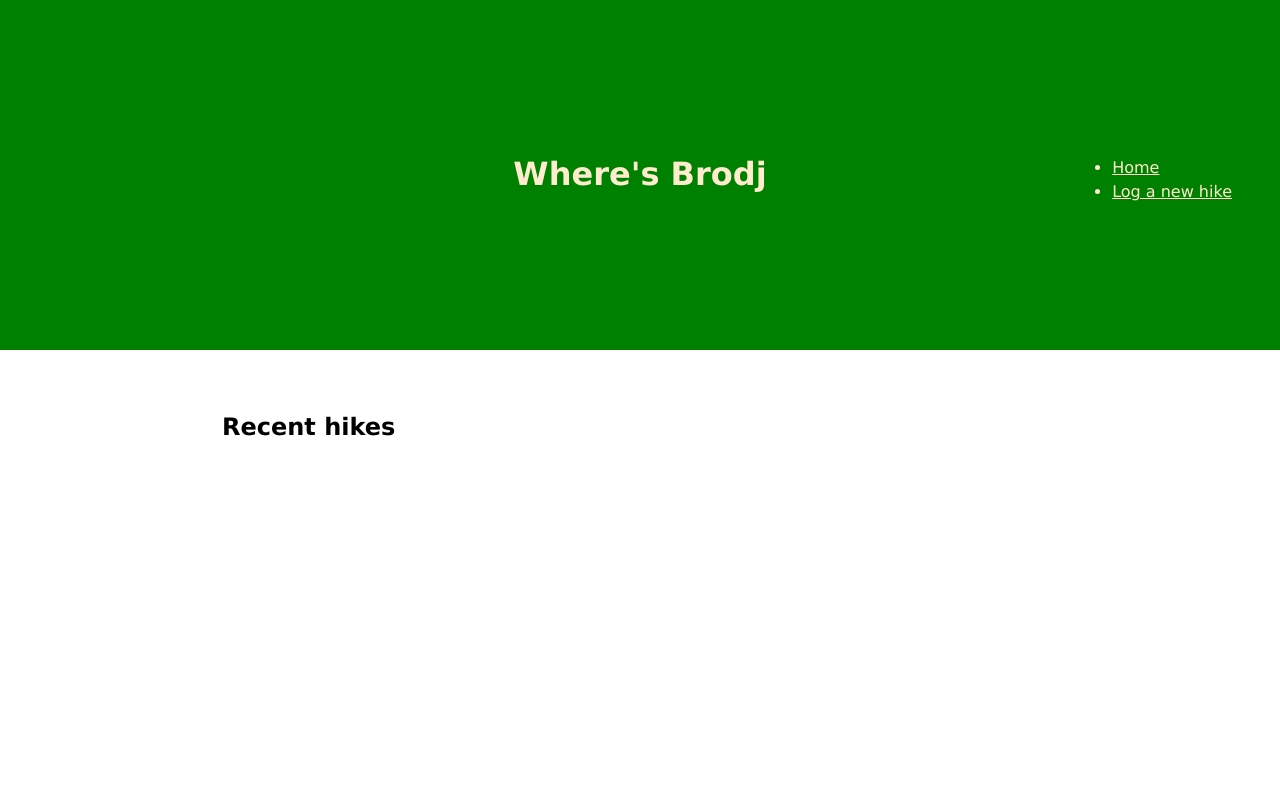
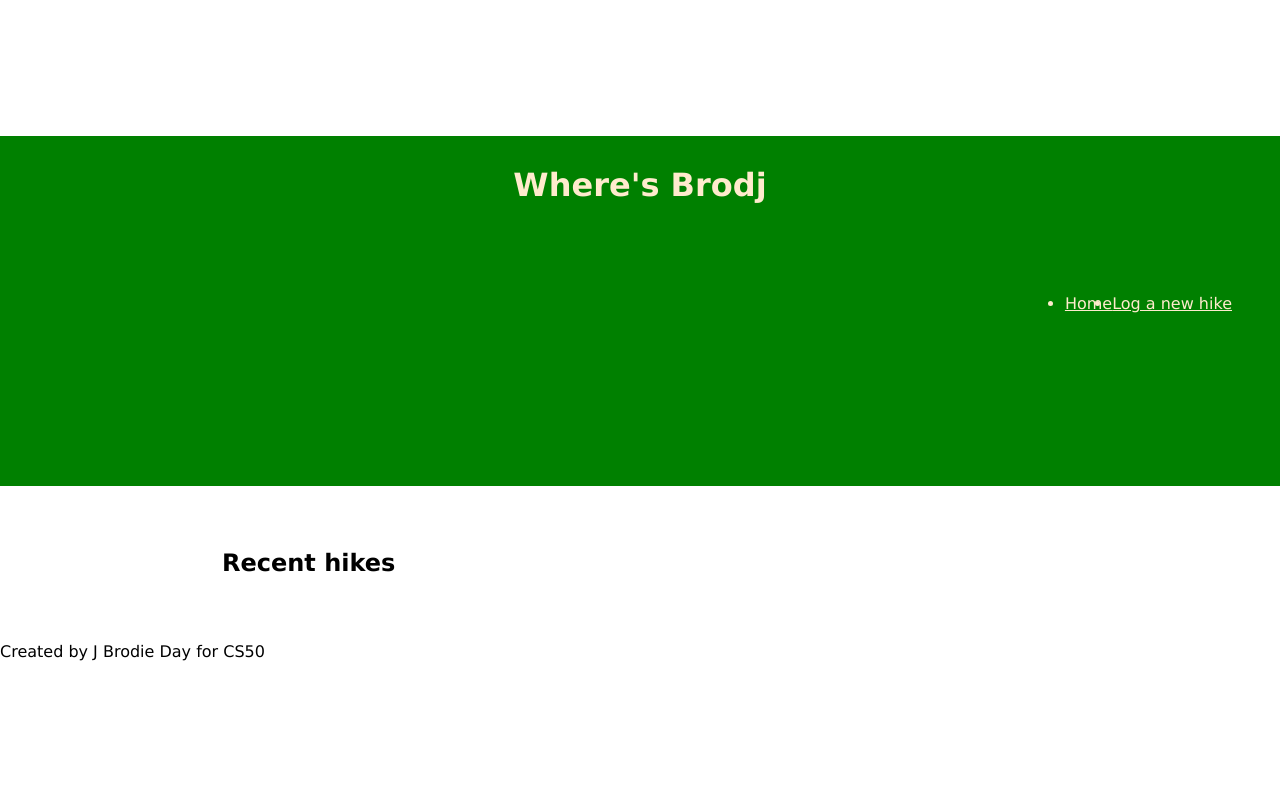
Before and after one commit to jbrodj/take-a-hike, a Flask app: page / in a window 1280 px wide. Run offline with Flask 3, Linux system fonts and the light colour scheme; data that the repository does not hold is empty.

Commit message:
feat(markup): add footer and reorganize header

```diff
--- a/templates/layout.html
+++ b/templates/layout.html
@@ -6,24 +6,33 @@
   <link rel="stylesheet" href="/static/styles.css">
   <title>Where's Brodj</title>
 </head>
-<body>
-  <header class="flex-col">
-    <div class="wrapper">
+<body class="flex-col">
+  <header>
+    <div class="flex-col">
       <h1>Where's Brodj</h1>
       <nav class="main-nav">
-        <ul class="nav-list">
-          <li><a href="/">Home</a></li>
-          <li><a href="/new-hike">Log a new hike</a></li>
-        </ul>
+        <div class="wrapper">
+
+          <ul class="nav-list flex-row">
+            <div class="nav-item">
+              <li><a href="/">Home</a></li>
+            </div>
+            <div class="nav-item">
+              <li><a href="/new-hike">Log a new hike</a></li>
+            </div>
+          </ul>
+        </div>
       </nav>
     </div>
   </header>
-  <nav>
   <main>
     <div class="wrapper">
       {% block main %}
       {% endblock %}
     </div>
   </main>
+  <footer class="main-footer flex-col">
+    <p>Created by J Brodie Day for CS50</p>
+  </footer>
 </body>
 </html>
```
